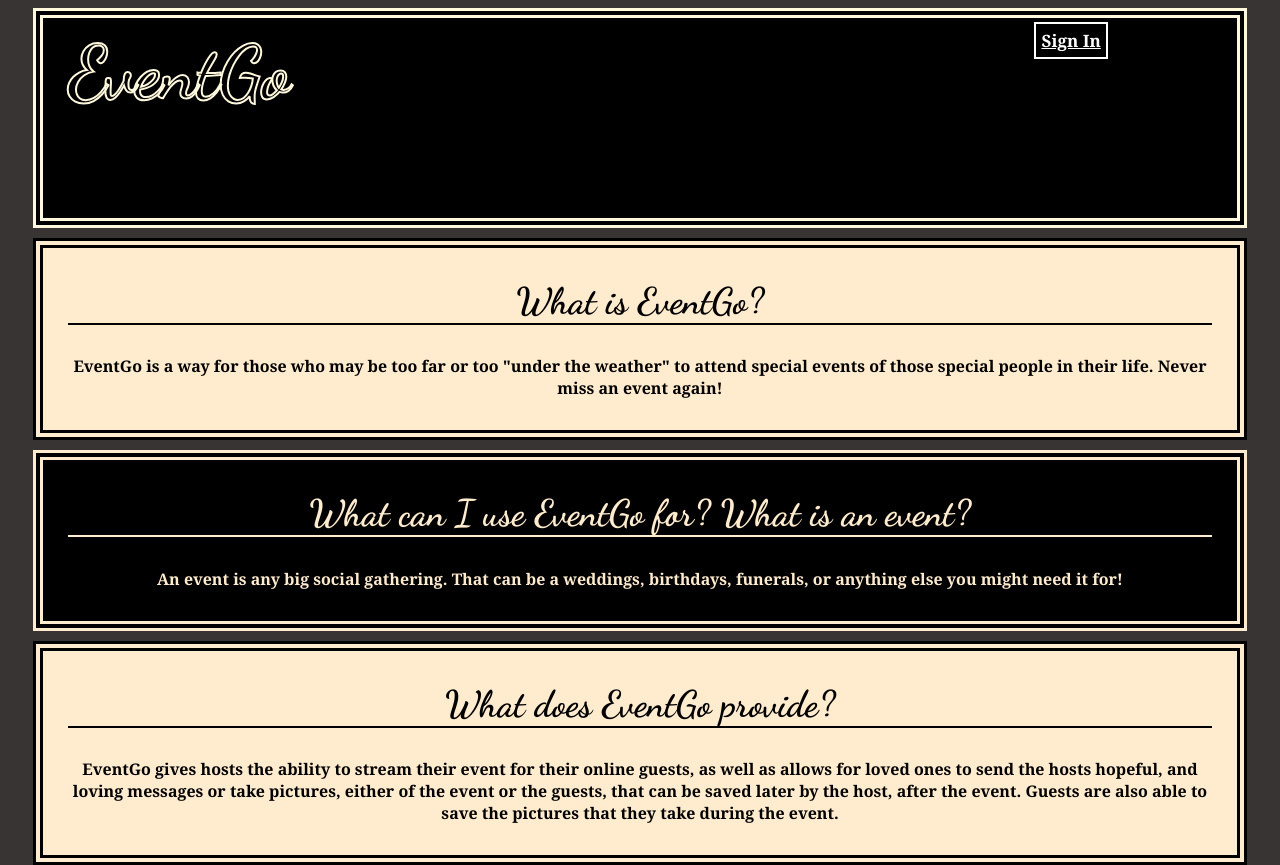
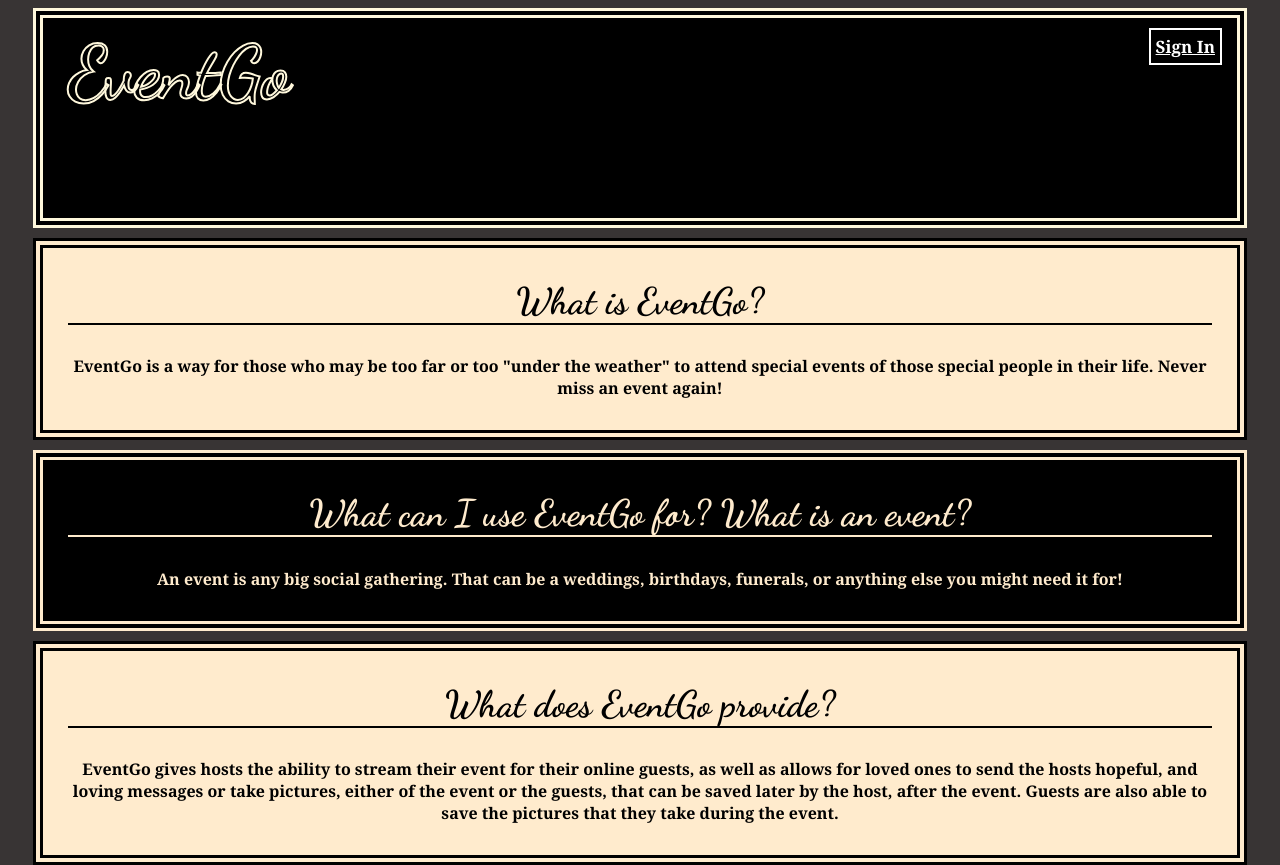
Before and after one commit to AngelFallen13/somethingwhatever, a website: page index.html in a window 1280 px wide. Shown: the top 865 px of the page. Drawn offline with Linux system fonts and the light colour scheme.

Commit message:
signin button auto

```diff
--- a/style.css
+++ b/style.css
@@ -18,8 +18,9 @@ h1{background-color: black;
   -webkit-text-stroke-width: 0;
   padding: 5px;
   position: relative;
-  left: 725px;
-  bottom: 50px;
+  text-align: right;
+  float: right;
+  margin-right: 15px;
 }
 a:hover{
   color: black;
```
